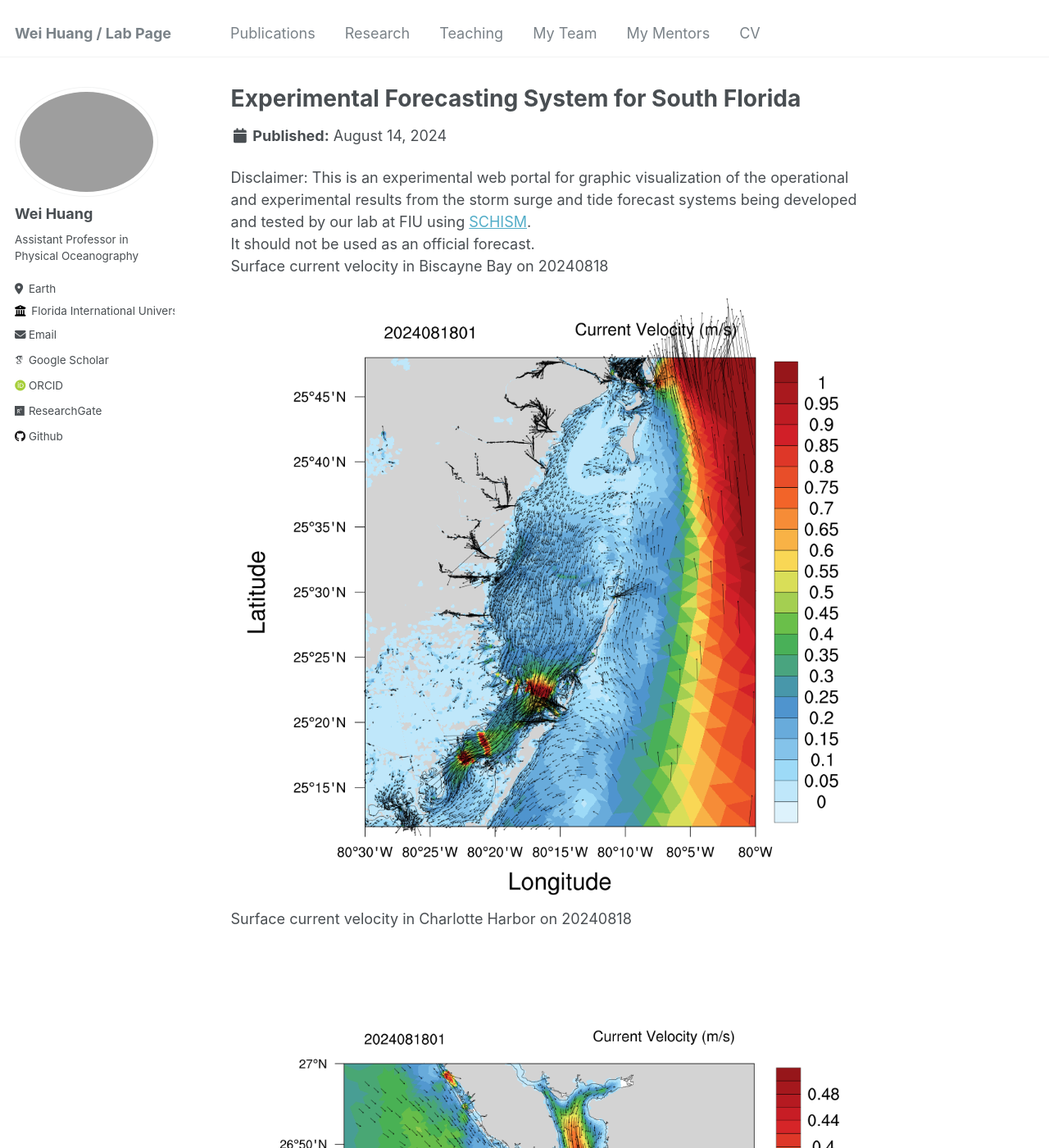
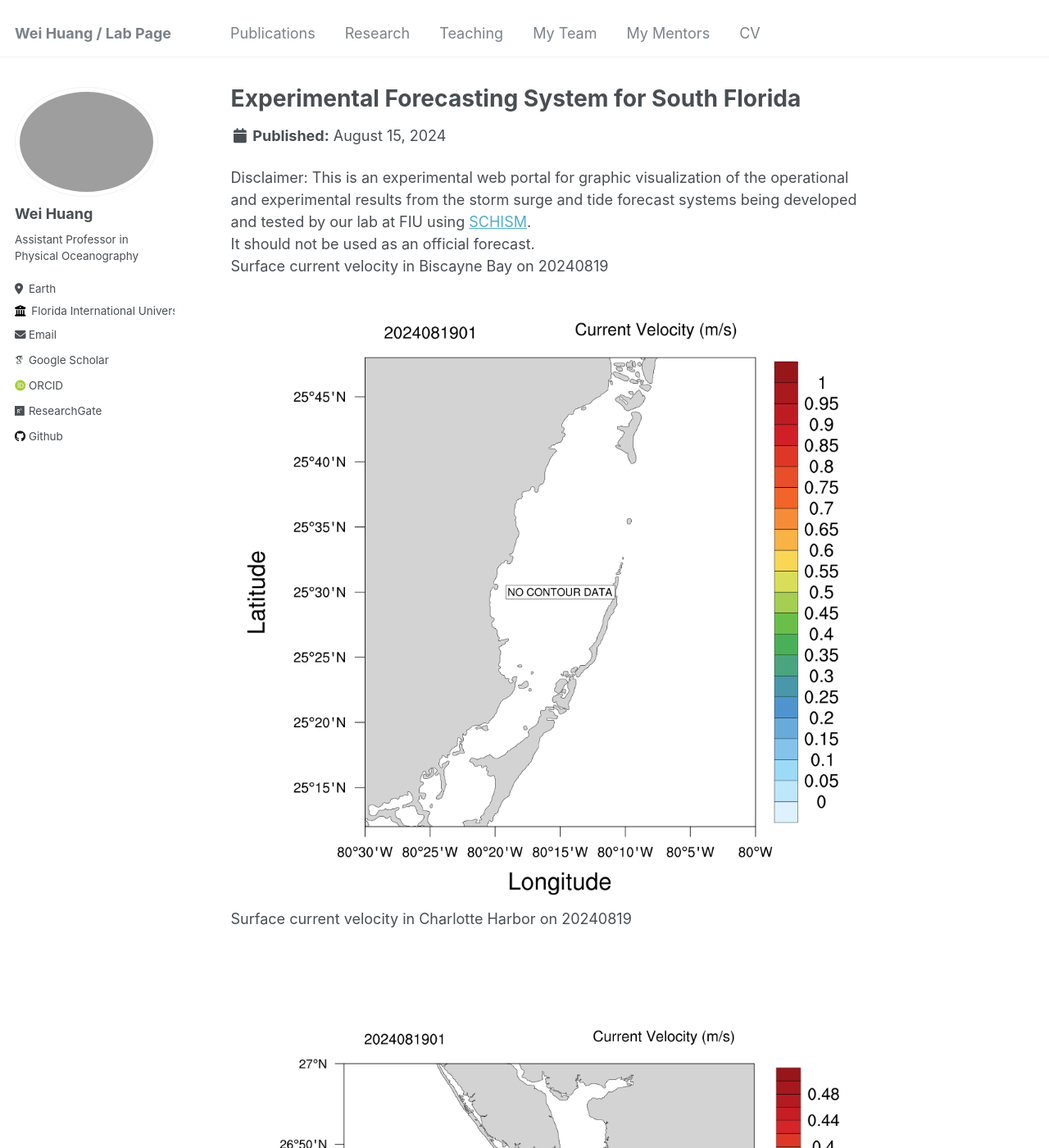
Before and after one commit to huang96169/huang96169.github.io, a Jekyll site: the page built from _research/research-1.md, in a window 1280 px wide and 1400 px high. Shown: the whole window at 82% size. Built offline with Jekyll 4.4.1, drawn with Linux system fonts in a browser that asks for light colours; some web fonts are replaced; some of the changed text lies outside the part shown.

Commit message:
replaced research_uv1.gif research_salt1.gif research_temp1.gif and replaced research_elev2.gif research_uv2.gif research_salt2.gif research_temp2.gif

```diff
--- a/_research/research-1.md
+++ b/_research/research-1.md
@@ -1,7 +1,7 @@
 ---
 title: "Experimental Forecasting System for South Florida"
-short: Surface current velocity of South Florida from 20240814 to 20240818
-date: 2024-08-14
+short: Surface current velocity of South Florida from 20240815 to 20240819
+date: 2024-08-15
 short1: "Disclaimer: This is an experimental web portal for graphic visualization of the operational and experimental results from the storm surge and tide forecast systems being developed and tested by our lab at FIU using [SCHISM](https://ccrm.vims.edu/schismweb/). It should not be used as an official forecast."
 excerpt: "<img src='/images/research_uv1.gif'>"
 collection: research
@@ -10,11 +10,11 @@ collection: research
 Disclaimer:
 This is an experimental web portal for graphic visualization of the operational and experimental results from the storm surge and tide forecast systems being developed and tested by our lab at FIU using [SCHISM](https://ccrm.vims.edu/schismweb/).<br/>
 It should not be used as an official forecast.<br/>
-Surface current velocity in Biscayne Bay on 20240818<br/>
+Surface current velocity in Biscayne Bay on 20240819<br/>
 <img src='/images/research_Bbay.png'>
-Surface current velocity in Charlotte Harbor on 20240818<br/>
+Surface current velocity in Charlotte Harbor on 20240819<br/>
 <img src='/images/research_Cbay.png'>
-Surface current velocity in Tampa Bay on 20240818<br/>
+Surface current velocity in Tampa Bay on 20240819<br/>
 <img src='/images/research_Tbay.png'>
 The map below showns observational stations used for validating the model's results, as well as the horizontal grid. <br/>
 The horizontal grid for SCHISM in simulating Biscayne Bay in South Florida, using flexible resolution resolving levees and canals (1-2 m), watershed rural and urban areas (30m-50m) and coastal ocean (500m-5km).<br/>
```
Also changed, not shown: _research/research-2.md (+6 -6 lines), images/research_Bbay.png, images/research_Cbay.png, images/research_Tbay.png, images/research_maxelev2.gif, 1 other file.
